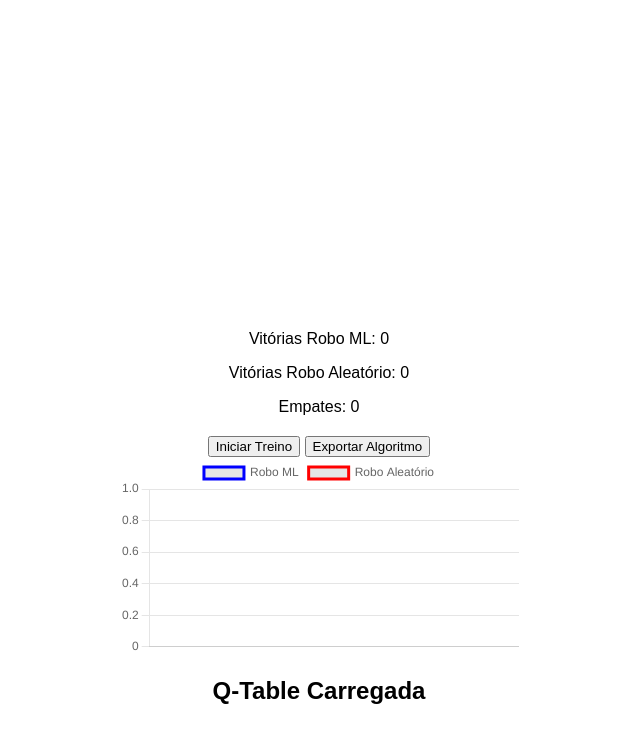
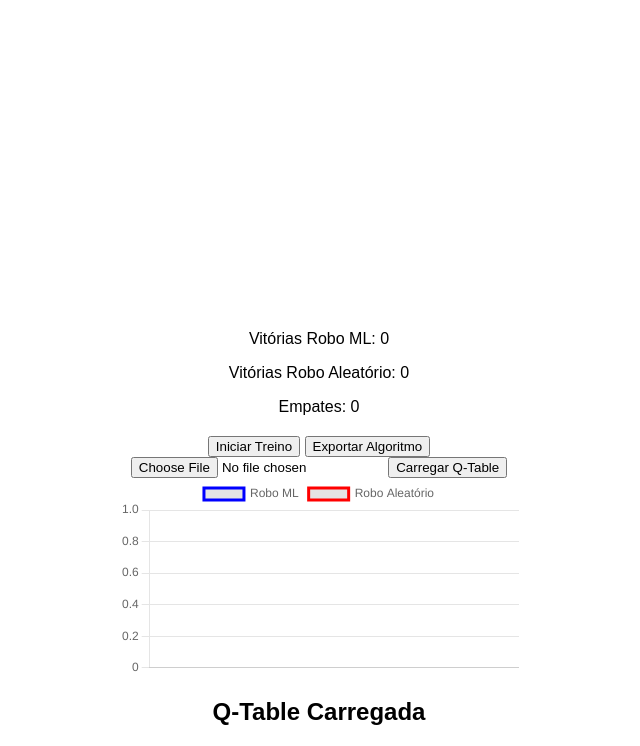
Before and after one commit to vinibf200888/TesteGPT, a website: page tic-tac-toe/index.html in a window 1280 px wide. Shown: the part 98-844 px from the top of the page, without its empty margins (321-961 px from the left). Before the commit the page ends 823 px from the top, so only its background shows below. Drawn offline with nearby package versions, Linux system fonts and the light colour scheme; no server answers.

Commit message:
Add manual Q-Table loader

```diff
--- a/tic-tac-toe/index.html
+++ b/tic-tac-toe/index.html
@@ -17,6 +17,10 @@
   </div>
   <button id="start-stop">Iniciar Treino</button>
   <button id="export-btn">Exportar Algoritmo</button>
+  <div id="qtable-loader">
+    <input type="file" id="qtable-file" accept="application/json" />
+    <button id="load-qtable">Carregar Q-Table</button>
+  </div>
   <canvas id="chart" width="400" height="200"></canvas>
   <h2>Q-Table Carregada</h2>
   <pre id="qtable-display"></pre>
--- a/tic-tac-toe/script.js
+++ b/tic-tac-toe/script.js
@@ -5,6 +5,8 @@ const rWinsEl = document.getElementById('random-wins');
 const drawsEl = document.getElementById('draws');
 const startBtn = document.getElementById('start-stop');
 const exportBtn = document.getElementById('export-btn');
+const fileInput = document.getElementById('qtable-file');
+const loadBtn = document.getElementById('load-qtable');
 const ctx = document.getElementById('chart').getContext('2d');
 
 let board;
@@ -19,24 +21,22 @@ const epsilon = 0.2;
 const alpha = 0.3;
 const gamma = 0.9;
 
-async function loadQTable() {
-  try {
-    const res = await fetch('qtable.json');
-    if (res.ok) {
-      const data = await res.json();
+function loadQTableFromFile(file) {
+  const reader = new FileReader();
+  reader.onload = e => {
+    try {
+      const data = JSON.parse(e.target.result);
       Object.assign(qTable, data);
       const qDisplay = document.getElementById('qtable-display');
       if (qDisplay) {
         qDisplay.textContent = JSON.stringify(qTable, null, 2);
       }
+    } catch (err) {
+      console.error('Erro ao carregar Q-Table', err);
+      alert('Arquivo de Q-Table inválido');
     }
-  } catch (e) {
-    console.warn('Nenhuma tabela Q prévia encontrada');
-    const qDisplay = document.getElementById('qtable-display');
-    if (qDisplay) {
-      qDisplay.textContent = 'Nenhuma tabela Q prévia encontrada';
-    }
-  }
+  };
+  reader.readAsText(file);
 }
 
 function exportQTable() {
@@ -193,5 +193,10 @@ startBtn.addEventListener('click', () => {
 });
 
 exportBtn.addEventListener('click', exportQTable);
+loadBtn.addEventListener('click', () => {
+  if (fileInput.files.length > 0) {
+    loadQTableFromFile(fileInput.files[0]);
+  }
+});
 
-loadQTable().then(renderBoard);
+renderBoard();
```
Also changed, not shown: README.md.
